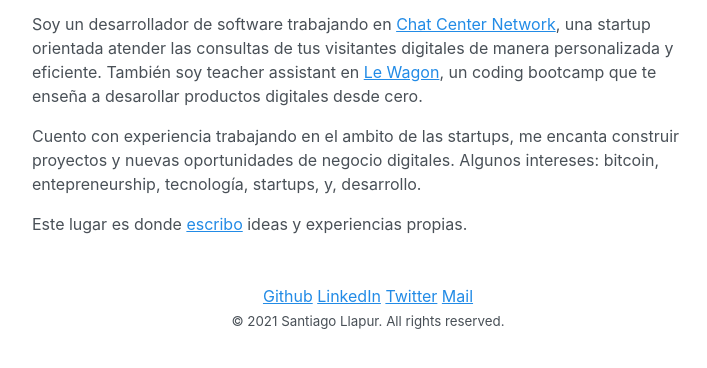
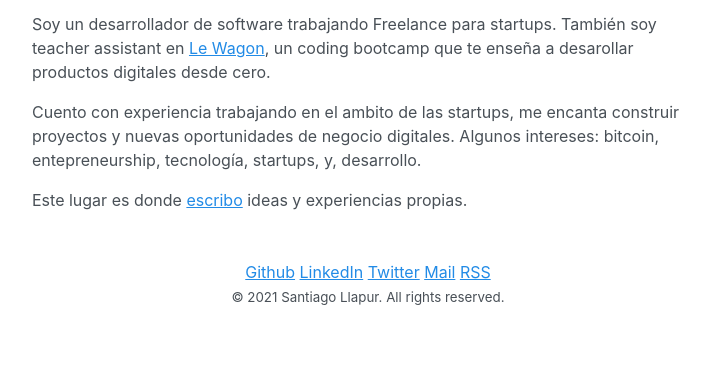
Before and after one commit to SantiLl/blog, a Jekyll site: the page built from index.html, in a window 1280 px wide, cut to the strip 317-685 px from the top of the page. Shown: the whole strip, without its empty margins (272-979 px from the left). Built offline with Jekyll 4.4.1, drawn with Linux system fonts in a browser that asks for light colours.

Commit message:
feat[blog]: Add RSS and change some texts/urls

```diff
--- a/_config.yml
+++ b/_config.yml
@@ -20,7 +20,7 @@
 
 title: Santiago Llapur
 tagline: Santiago's Llapur Blog
-url: "" # the base hostname & protocol for your site, e.g. http://example.com
+url: "https://www.santiagollapur.com/" # the base hostname & protocol for your site, e.g. http://example.com
 baseurl: ""  # the subpath of your site, e.g. /blog
 description: >- # this means to ignore newlines until "baseurl:"
   Este lugar es donde escribo ideas ideas y experiencias propias.
@@ -56,5 +56,5 @@ exclude:
 # Specify the author for blog posts
 author:
   name: Santiago Llapur
-  url: https://twitter.com
-  email: santillapur(at)gmail(dot)com
+  url: https://santiagollapur.com
+  email: santillapur@gmail.com
--- a/_includes/head.html
+++ b/_includes/head.html
@@ -10,6 +10,7 @@
     {% endif %}
   </title>
 
+  <link rel="alternate" type="application/rss+xml" href="https://santiagollapur.com/feed.xml" />
   <link rel="stylesheet" href="{{ 'styles.css' | relative_url }}">
   <link rel="apple-touch-icon-precomposed" sizes="144x144" href="{{ '/assets/apple-touch-icon-precomposed.png' | relative_url }}">
   <link rel="shortcut icon" href="{{ '/assets/favicon.ico' | relative_url }}">
--- a/_layouts/default.html
+++ b/_layouts/default.html
@@ -16,10 +16,11 @@
 
       <footer class="footer">
         <div class="social-media">
-          <a href="https://github.com/SantiLl">Github</a>
-          <a href="https://www.linkedin.com/in/santillapur">LinkedIn</a>
-          <a href="https://twitter.com/santiagollapur">Twitter</a>
-          <a href="mailto:santillapur-AT-gmail-DOT-com">Mail</a>
+          <a href="https://github.com/SantiLl" target="_blank">Github</a>
+          <a href="https://www.linkedin.com/in/santillapur" target="_blank">LinkedIn</a>
+          <a href="https://twitter.com/santiagollapur" target="_blank">Twitter</a>
+          <a href="mailto:santillapur-AT-gmail-DOT-com" target="_blank">Mail</a>
+          <a href="https://santiagollapur.com/feed.xml" target="_blank">RSS</a>
         </div>
         <small>
           &copy; <time datetime="{{ site.time | date_to_xmlschema }}">{{ site.time | date: '%Y' }} Santiago Llapur</time>. All rights reserved.
--- a/index.html
+++ b/index.html
@@ -6,8 +6,8 @@ title:
 <h1>Santiago Llapur</h1>
 <img src="https://avatars0.githubusercontent.com/u/49813028?s=460&u=d0de64950e767ba25532a25436d8f61bcfbdbab9&v=4" class="avatar" alt="github-avatar">
 <p>
-  Soy un desarrollador de software trabajando en <a href="https://chatcenter.net/es/">Chat Center Network</a>, una startup orientada atender las consultas de tus visitantes digitales de manera personalizada y eficiente.
-  También soy teacher assistant en <a href="https://www.lewagon.com/buenos-aires">Le Wagon</a>, un coding bootcamp que te enseña a desarollar productos digitales desde cero.
+  Soy un desarrollador de software trabajando Freelance para startups.
+  También soy teacher assistant en <a href="https://www.lewagon.com/buenos-aires" target="_blank">Le Wagon</a>, un coding bootcamp que te enseña a desarollar productos digitales desde cero.
 </p>
 
 <p>
```
